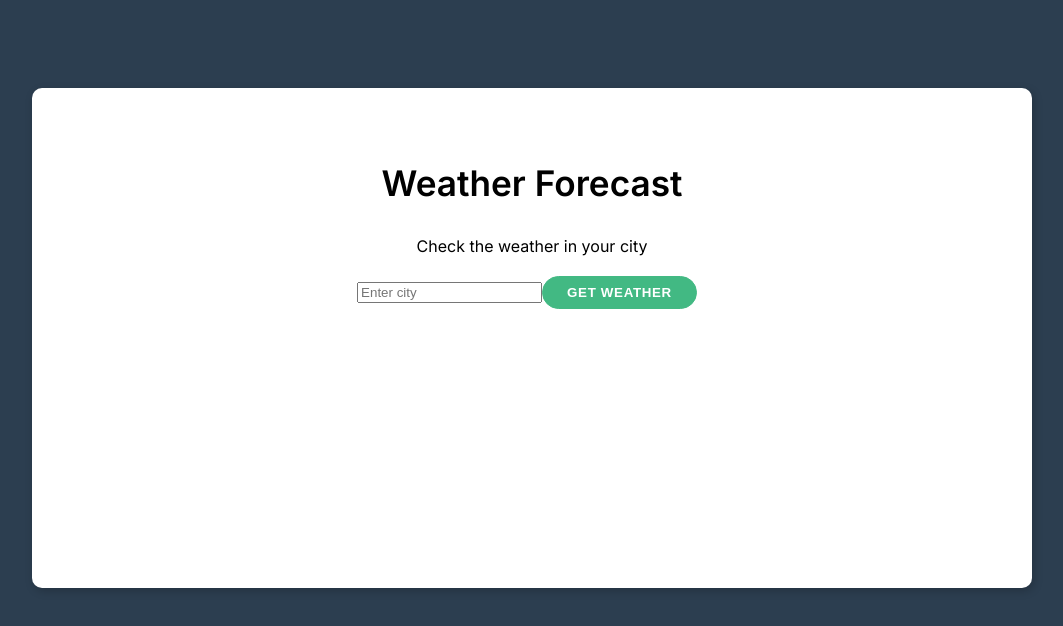
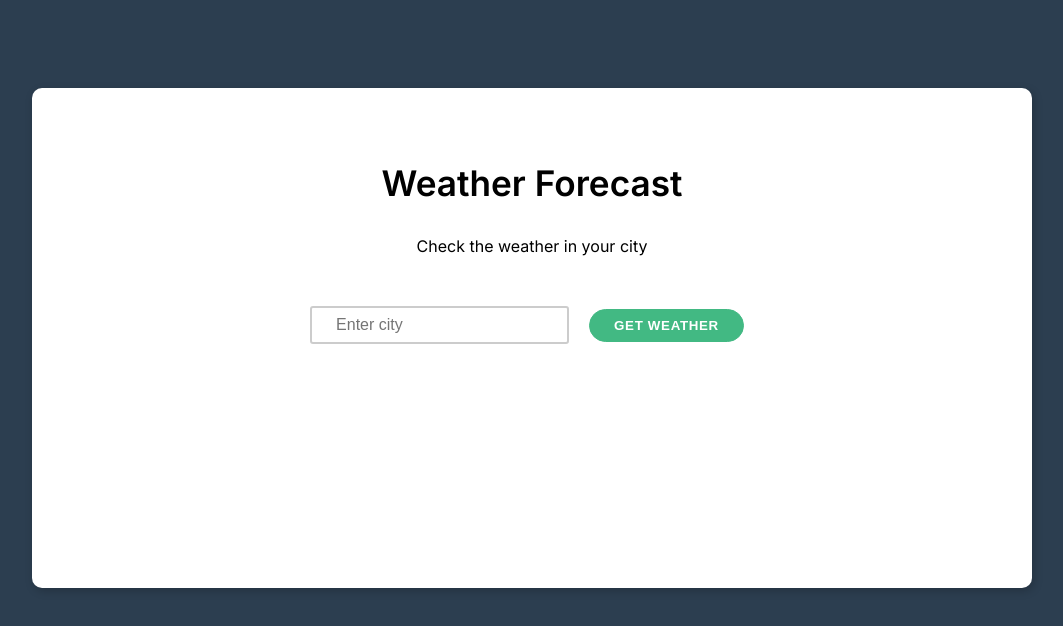
Before and after one commit to User-960/Vue-weather-forecast, a Vue app: page / in a window 1280 px wide. Shown: the top 626 px of the page, without its empty margins (108-1171 px from the left). Built offline with nearby package versions, Linux system fonts and the light colour scheme.

Commit message:
refactor: change some styles

```diff
--- a/src/App.vue
+++ b/src/App.vue
@@ -6,7 +6,7 @@
       <h1 class="weather__title">Weather Forecast</h1>
       <p class="weather__text">Check the weather in your city</p>
       <input class="weather__input" type="text" placeholder="Enter city">
-      <button class="btn primary">Get weather</button>
+      <button class="weather__btn btn primary">Get weather</button>
     </div>
   </div>
 </template>
@@ -26,4 +26,13 @@
 .weather__text {
   margin-top: 20px;
 }
+
+.weather__input {
+  margin-top: 30px;
+  display: inline-block;
+}
+
+.weather__btn {
+  margin-left: 20px;
+}
 </style>
--- a/src/assets/main.css
+++ b/src/assets/main.css
@@ -89,7 +89,7 @@ h3 {
 
 .btn:hover {
   cursor: pointer;
-  opacity: 0.8;
+  opacity: 0.7;
 }
 
 .btn:disabled {
@@ -142,18 +142,20 @@ h3 {
   padding-top: 5rem;
 }
 
-.form-control {
+.form-control,
+.weather__input {
   position: relative;
   margin-bottom: 0.5rem;
 }
 
 .form-control input,
+.weather__input,
 .form-control select {
   margin: 0;
   outline: none;
   border: 2px solid #ccc;
   display: block;
-  width: 100%;
+  /* width: 100%; */
   color: #2c3e50;
   padding: 0.5rem 1.5rem;
   border-radius: 3px;
@@ -189,7 +191,9 @@ h3 {
 }
 
 .form-control input:active,
-.form-control input:focus {
+.form-control input:focus,
+.weather__input:active,
+.weather__input:focus {
   transition: border 0.22s;
   border: 2px solid #42b983;
 }
```
